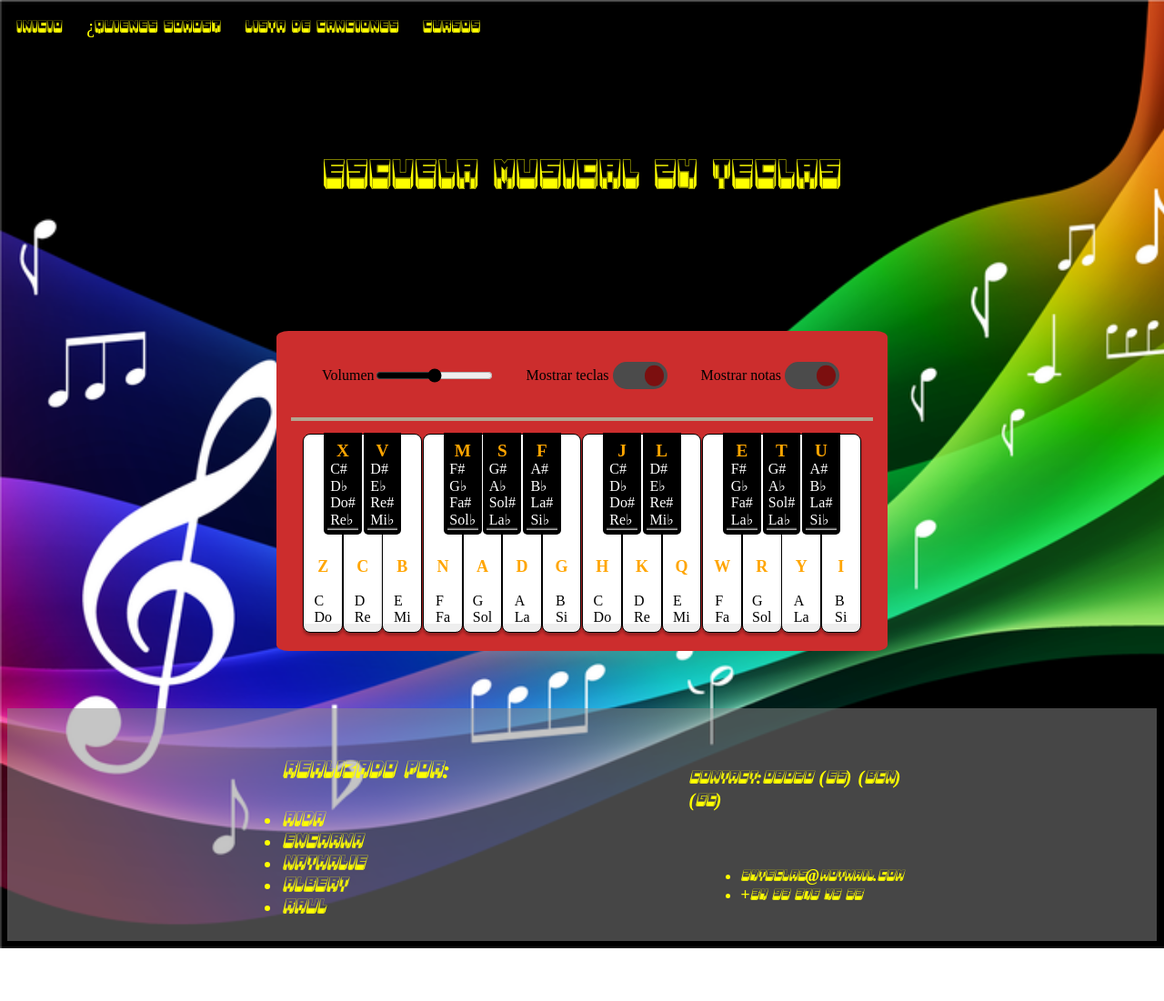
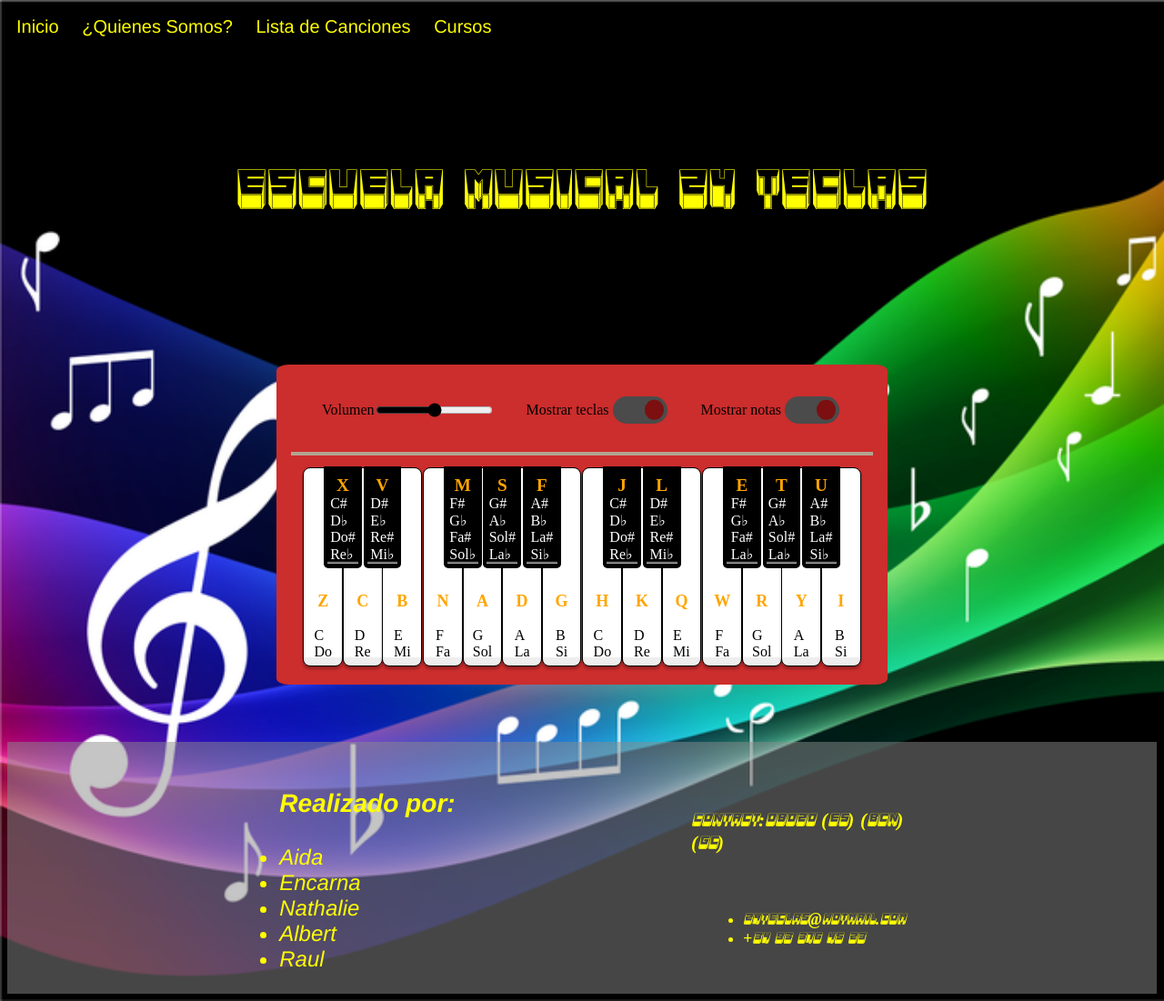
Before and after one commit to Raul198015/proyecto_piano, a plain HTML site: page index.html in a window 1280 px wide. Shown: the whole page at 91% size. Before the commit the page ends 1043 px from the top, so only its background shows below. Drawn offline with Linux system fonts and the light colour scheme.

Commit message:
pruebass

```diff
--- a/css/styles.css
+++ b/css/styles.css
@@ -16,7 +16,7 @@ flex-direction: column;
 }
 nav ul {
   list-style: none;
-  font-family: metallic3;
+  font-family: 'Franklin Gothic Medium', 'Arial Narrow', Arial, sans-serif;
   font-size: 20px;
   margin: 0;
   padding: 0;
@@ -200,7 +200,7 @@ nav li:hover > ul {
     align-items:center ;
     color:yellow;
     font-style: oblique;
-    font-family: metallic3;
+    font-family: 'Franklin Gothic Medium', 'Arial Narrow', Arial, sans-serif;
     font-size: 1.5rem;
     margin-top:5%;
     margin-left: 25%;
@@ -230,7 +230,7 @@ nav li:hover > ul {
       text-align: center;
       font-weight: bold;
       font-family:metallic3;
-      font-size:300%;
+      font-size:400%;
       }
 
     @font-face {
```
